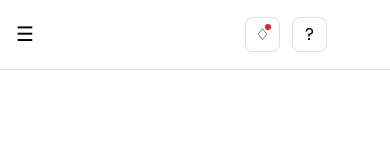
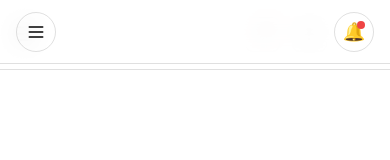
Before and after one commit to Windihotspot/sell-desk, a Vue app: page /clients in a window 390 px wide. Shown: the top 160 px of the page. Built offline with nearby package versions, Linux system fonts and the light colour scheme; what vue3-apexcharts would draw is missing.

Commit message:
Dimeji/dev

```diff
--- a/src/components/Navbar.vue
+++ b/src/components/Navbar.vue
@@ -145,14 +145,14 @@ const toggleResourcesDropdown = () => {
 
         <span class="text-sm text-slate-700">English</span>
 
-        <router-link to="/signin" class="text-sm font-semibold text-blue-600 hover:text-blue-700">
-          sign in
+        <router-link to="/signup" class="text-sm font-semibold text-blue-600 hover:text-blue-700">
+          sign up
         </router-link>
         <router-link
-          to="/signup"
+          to="/signin"
           class="bg-[#053758] text-white text-sm font-semibold px-5 py-2.5 rounded-full hover:bg-slate-800 transition-colors"
         >
-          sign up
+          sign In
         </router-link>
       </div>
 
@@ -377,20 +377,20 @@ const toggleResourcesDropdown = () => {
               </button>
 
               <a
-                href="/signin"
+                href="/signup"
                 class="block px-3 py-3 rounded-lg text-blue-600 font-semibold hover:bg-blue-50 transition-colors"
               >
-                Sign In
+                Sign up for free
               </a>
             </div>
 
             <!-- Sign Up Button -->
             <div class="mt-6 pt-2 pb-2">
               <a
-                href="/signup"
+                href="/signin"
                 class="block w-full text-center bg-[#053758] hover:bg-[#042a44] active:bg-[#031f33] text-white rounded-full px-6 py-3.5 font-semibold transition-colors shadow-sm"
               >
-                Sign Up For Free
+                Sign In
               </a>
             </div>
           </div>
--- a/src/components/NavbarComponent.vue/features.vue
+++ b/src/components/NavbarComponent.vue/features.vue
@@ -1,6 +1,5 @@
-
 <script setup>
-import { ref,computed, onMounted, onUnmounted } from 'vue'
+import { ref, computed, onMounted, onUnmounted } from 'vue'
 
 const isMobileMenuOpen = ref(false)
 const openDropdown = ref(null)
@@ -42,15 +41,14 @@ const toggleResourcesDropdown = () => {
   showCompanyDropdown.value = false
 }
 
-
 const products = [
-  {
-    name: 'Payment Widget',
-    short: 'Accept payments wherever customers are.',
-    desc: 'Accept payments directly through your website, school portal or e-commerce store with a seamless checkout experience.',
-    features: ['Website checkout', 'Payment notifications', 'Simple integration'],
-    type: 'widget'
-  },
+  // {
+  //   name: 'Payment Widget',
+  //   short: 'Accept payments wherever customers are.',
+  //   desc: 'Accept payments directly through your website, school portal or e-commerce store with a seamless checkout experience.',
+  //   features: ['Website checkout', 'Payment notifications', 'Simple integration'],
+  //   type: 'widget'
+  // },
   {
     name: 'SellDesk',
     short: 'Create invoices. Get paid. Stay in control.',
@@ -64,21 +62,21 @@ const products = [
     desc: 'Let customers divide a bill and pay their individual share without one person having to front the entire amount.',
     features: ['Split bills', 'QR-first flow', 'Individual payments'],
     type: 'split'
-  },
-  {
-    name: 'Pay4Me',
-    short: 'Let someone else pay — without losing the sale.',
-    desc: 'Customers can securely request payment from a parent, sponsor, friend or business partner through a QR code or payment request.',
-    features: ['QR payment request', 'Secure delegation', 'Instant confirmation'],
-    type: 'pay4me'
-  },
-  {
-    name: 'CreditList',
-    short: 'Make installment payments easier to manage.',
-    desc: 'Set payment schedules, track outstanding balances and reduce manual follow-ups for schools, hospitals and other organizations.',
-    features: ['Payment schedules', 'Outstanding balances', 'Reminders'],
-    type: 'credit'
   }
+  // {
+  //   name: 'Pay4Me',
+  //   short: 'Let someone else pay — without losing the sale.',
+  //   desc: 'Customers can securely request payment from a parent, sponsor, friend or business partner through a QR code or payment request.',
+  //   features: ['QR payment request', 'Secure delegation', 'Instant confirmation'],
+  //   type: 'pay4me'
+  // },
+  // {
+  //   name: 'CreditList',
+  //   short: 'Make installment payments easier to manage.',
+  //   desc: 'Set payment schedules, track outstanding balances and reduce manual follow-ups for schools, hospitals and other organizations.',
+  //   features: ['Payment schedules', 'Outstanding balances', 'Reminders'],
+  //   type: 'credit'
+  // }
 ]
 
 const active = ref(0)
@@ -105,9 +103,7 @@ onMounted(() => {
 onUnmounted(() => {
   clearInterval(timer)
 })
-
 </script>
-
 
 <template>
   <header class="w-full bg-white border-b border-gray-200 sticky top-0 z-50">
--- a/src/views/Auth.vue/signup.vue
+++ b/src/views/Auth.vue/signup.vue
@@ -1,2 +1 @@
-<script setup></script>
-<template>gold</template>
+<template>everjoy</template>
--- a/src/views/MainDashboard/DashboardNav.vue
+++ b/src/views/MainDashboard/DashboardNav.vue
@@ -1,3 +1,54 @@
+<script setup>
+import { ref } from 'vue'
+
+// =====================================================
+// STATE
+// =====================================================
+const currentView = ref('home')
+const sidebarOpen = ref(false)
+const globalSearchQuery = ref('')
+
+// =====================================================
+// METHODS
+// =====================================================
+const go = (view) => {
+  currentView.value = view
+  sidebarOpen.value = false
+  window.scrollTo({ top: 0, behavior: 'smooth' })
+}
+
+const navItemClass = (view) => {
+  const base =
+    'w-full flex items-center gap-3 px-3 py-2.5 rounded-xl text-[13.5px] font-medium transition-all duration-200'
+
+  if (currentView.value === view) {
+    return `${base} bg-blue-50 text-blue-700 shadow-sm`
+  }
+  return `${base} text-slate-600 hover:bg-slate-50 hover:text-slate-900`
+}
+
+const doGlobalSearch = () => {
+  // You can expand this later
+  console.log('Searching for:', globalSearchQuery.value)
+}
+
+const showAccountMenu = ref(false)
+
+const toggleAccountMenu = () => {
+  showAccountMenu.value = !showAccountMenu.value
+}
+
+const switchAccount = () => {
+  // Add your switch-account logic here
+  console.log('Switch account')
+}
+
+const logout = () => {
+  // Add your logout logic here
+  console.log('Logout')
+}
+</script>
+
 <template>
   <!-- ===================== OVERLAY (Mobile) ===================== -->
   <div
@@ -235,28 +286,60 @@
   </aside>
 
   <!-- ===================== TOP NAVBAR ===================== -->
+  <!-- ===================== TOP NAVBAR ===================== -->
+
   <header
-    class="fixed top-0 right-0 left-0 md:left-[260px] h-16 bg-white/80 backdrop-blur-md border-b border-slate-200 z-50 flex items-center justify-between px-4 md:px-6"
+    class="fixed top-0 right-0 left-0 md:left-[260px] h-16 bg-white/80 backdrop-blur-md border-b border-slate-200 z-[110] flex items-center justify-between px-4 md:px-6"
   >
     <!-- Left: Hamburger + Page Title -->
     <div class="flex items-center gap-3">
+      <!-- Mobile Hamburger -->
       <button
-        @click="sidebarOpen = !sidebarOpen"
-        class="md:hidden w-10 h-10 rounded-xl border border-slate-200 flex items-center justify-center text-slate-600 hover:bg-slate-50 transition"
+        type="button"
+        @click.stop="sidebarOpen = !sidebarOpen"
+        class="md:hidden w-10 h-10 rounded-xl border border-slate-200 flex items-center justify-center text-slate-600 hover:bg-slate-50 active:bg-slate-100 transition"
+        aria-label="Toggle navigation menu"
+        :aria-expanded="sidebarOpen"
       >
-        <span class="text-xl">☰</span>
+        <svg
+          v-if="!sidebarOpen"
+          xmlns="http://www.w3.org/2000/svg"
+          class="w-5 h-5"
+          fill="none"
+          viewBox="0 0 24 24"
+          stroke="currentColor"
+          stroke-width="2"
+        >
+          <path stroke-linecap="round" stroke-linejoin="round" d="M4 6h16M4 12h16M4 18h16" />
+        </svg>
+
+        <svg
+          v-else
+          xmlns="http://www.w3.org/2000/svg"
+          class="w-5 h-5"
+          fill="none"
+          viewBox="0 0 24 24"
+          stroke="currentColor"
+          stroke-width="2"
+        >
+          <path stroke-linecap="round" stroke-linejoin="round" d="M6 18L18 6M6 6l12 12" />
+        </svg>
       </button>
 
+      <!-- Page Title -->
       <div class="hidden sm:block">
-        <h1 class="text-[15px] font-bold text-slate-800 capitalize">
-          {{ currentView === 'home' ? 'Dashboard' : currentView }}
-        </h1>
+        <img
+          src="/logo.png"
+          alt="Selldesk Logo"
+          class="h-4 sm:h-5 md:h-6 lg:h-12 xl:h-14 w-auto ml-5"
+        />
       </div>
     </div>
 
     <!-- Center: Search -->
+
     <div class="flex-1 max-w-md mx-4 hidden md:block">
-      <div class="relative">
+      <!-- <div class="relative">
         <input
           v-model="globalSearchQuery"
           @keyup.enter="doGlobalSearch"
@@ -264,20 +347,27 @@
           placeholder="Search invoices, payments, customers..."
           class="w-full h-10 pl-10 pr-4 rounded-xl border border-slate-200 bg-slate-50 text-sm focus:outline-none focus:ring-2 focus:ring-blue-500/20 focus:border-blue-500 transition"
         />
-        <span class="absolute left-3.5 top-1/2 -translate-y-1/2 text-slate-400 text-sm">⌕</span>
-      </div>
+
+        <span class="absolute left-3.5 top-1/2 -translate-y-1/2 text-slate-400 text-sm"> ⌕ </span>
+      </div> -->
     </div>
 
     <!-- Right: Actions -->
+
     <div class="flex items-center gap-2">
+      <!-- Notification -->
       <button
+        type="button"
         class="w-10 h-10 rounded-xl border border-slate-200 flex items-center justify-center text-slate-500 hover:bg-slate-50 transition relative"
       >
         <span class="text-lg">🔔</span>
+
         <span class="absolute top-2 right-2 w-2 h-2 bg-red-500 rounded-full"></span>
       </button>
 
+      <!-- New Invoice -->
       <button
+        type="button"
         @click="go('quick')"
         class="hidden sm:flex items-center gap-2 h-10 px-4 rounded-xl bg-blue-600 text-white text-sm font-semibold hover:bg-blue-700 transition shadow-sm"
       >
@@ -287,54 +377,3 @@
     </div>
   </header>
 </template>
-
-<script setup>
-import { ref } from 'vue'
-
-// =====================================================
-// STATE
-// =====================================================
-const currentView = ref('home')
-const sidebarOpen = ref(false)
-const globalSearchQuery = ref('')
-
-// =====================================================
-// METHODS
-// =====================================================
-const go = (view) => {
-  currentView.value = view
-  sidebarOpen.value = false
-  window.scrollTo({ top: 0, behavior: 'smooth' })
-}
-
-const navItemClass = (view) => {
-  const base =
-    'w-full flex items-center gap-3 px-3 py-2.5 rounded-xl text-[13.5px] font-medium transition-all duration-200'
-
-  if (currentView.value === view) {
-    return `${base} bg-blue-50 text-blue-700 shadow-sm`
-  }
-  return `${base} text-slate-600 hover:bg-slate-50 hover:text-slate-900`
-}
-
-const doGlobalSearch = () => {
-  // You can expand this later
-  console.log('Searching for:', globalSearchQuery.value)
-}
-
-const showAccountMenu = ref(false)
-
-const toggleAccountMenu = () => {
-  showAccountMenu.value = !showAccountMenu.value
-}
-
-const switchAccount = () => {
-  // Add your switch-account logic here
-  console.log('Switch account')
-}
-
-const logout = () => {
-  // Add your logout logic here
-  console.log('Logout')
-}
-</script>
```
